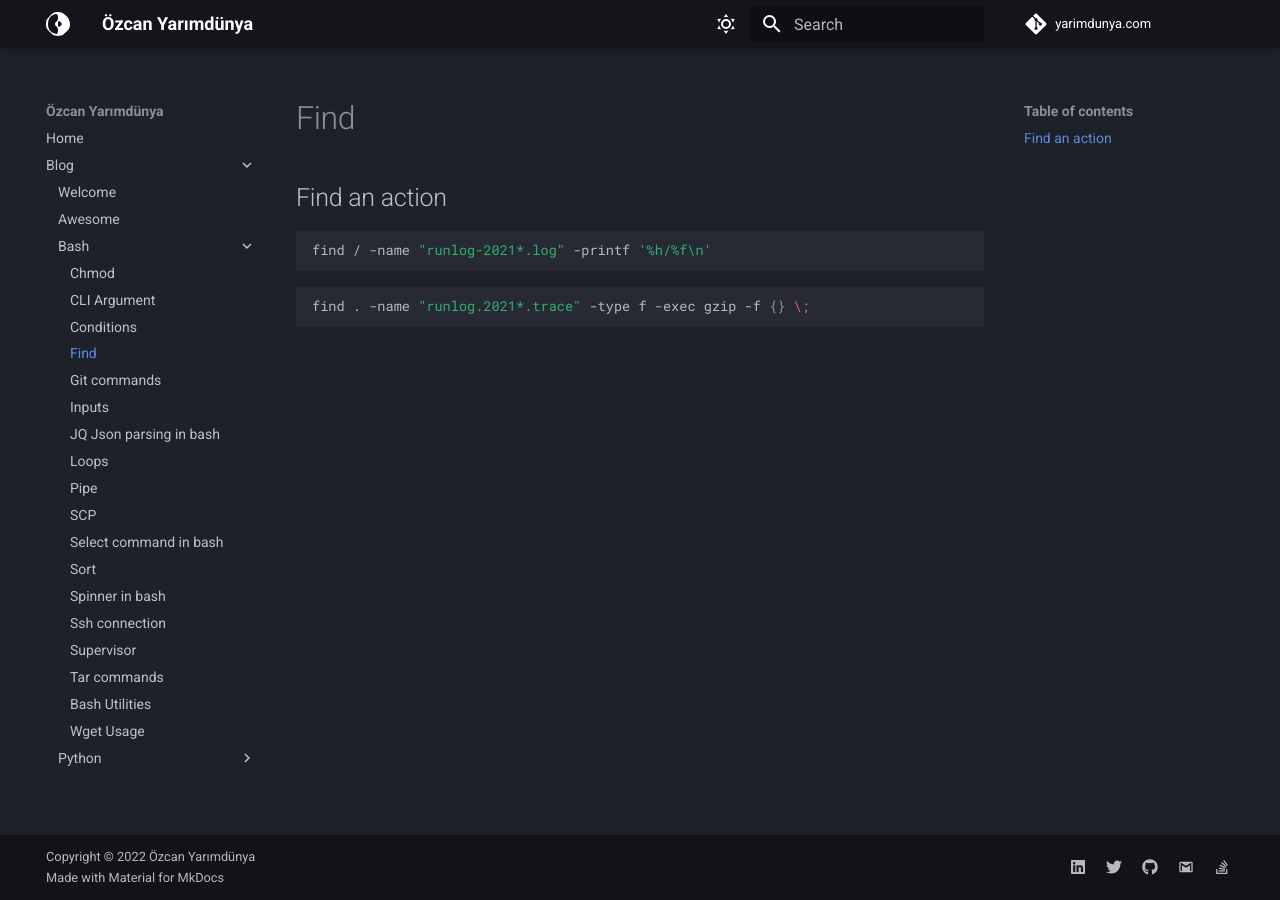
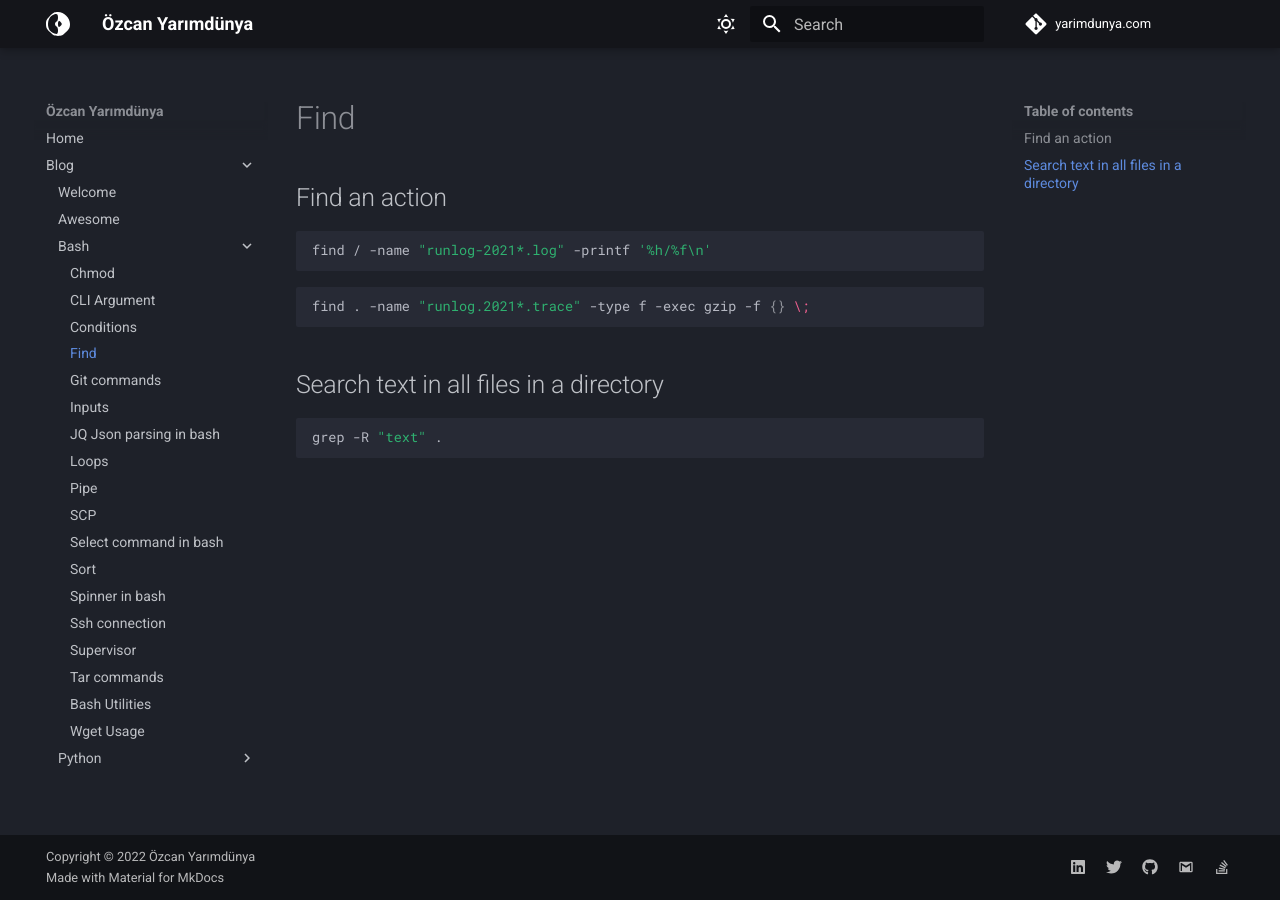
Before and after one commit to ozcanyarimdunya/yarimdunya.com, an MkDocs documentation site: the page built from docs/blog/bash/find.md, in a window 1280 px wide. Built offline with MkDocs 1.6.1 and Material for MkDocs 9.7.7, drawn with Linux system fonts in a browser that asks for light colours; comment, search, counter and statistics services are not loaded.

Commit message:
Add search text

````diff
--- a/docs/blog/bash/find.md
+++ b/docs/blog/bash/find.md
@@ -9,3 +9,9 @@ find / -name "runlog-2021*.log" -printf '%h/%f\n'
 ```shell
 find . -name "runlog.2021*.trace" -type f -exec gzip -f {} \;
 ```
+
+## Search text in all files in a directory
+
+```shell
+grep -R "text" .
+```
````
